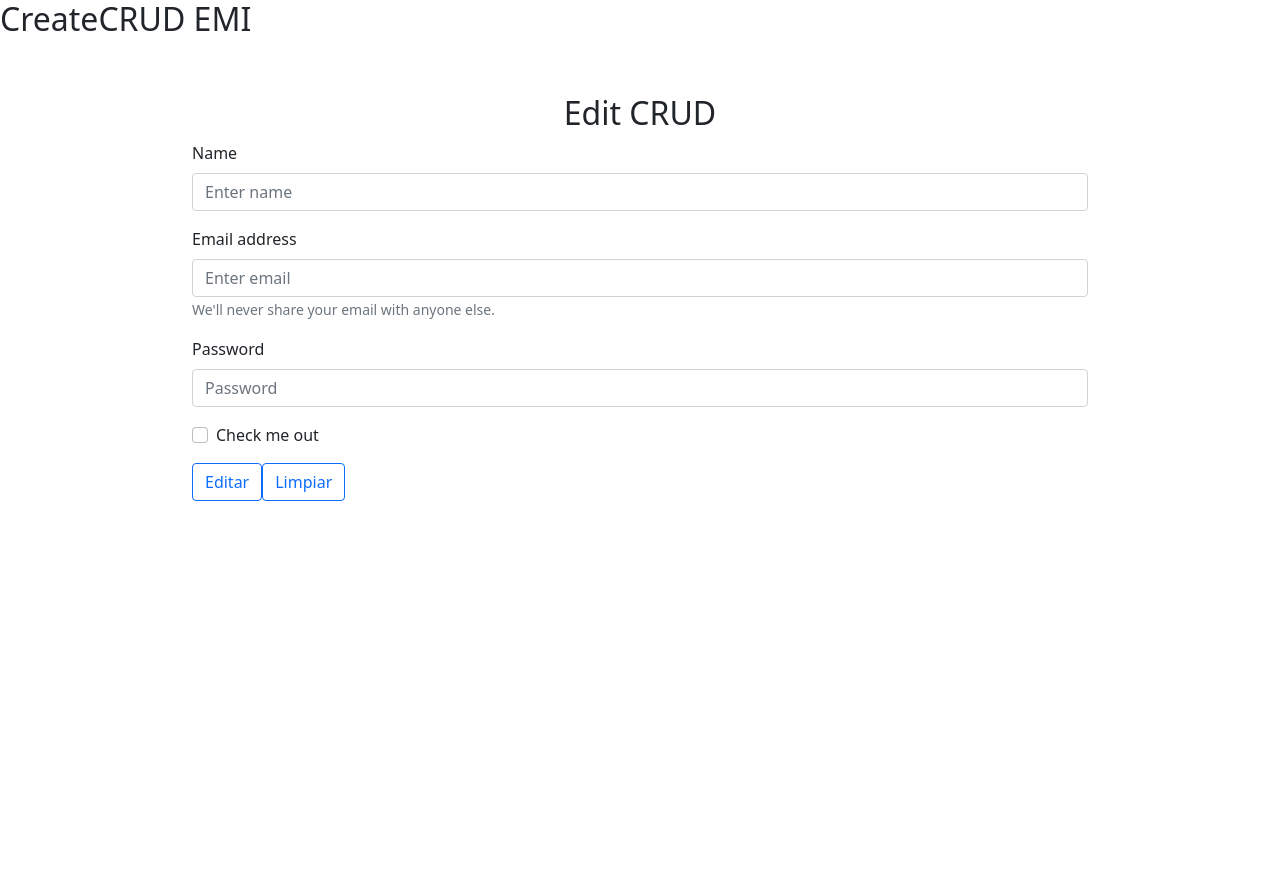
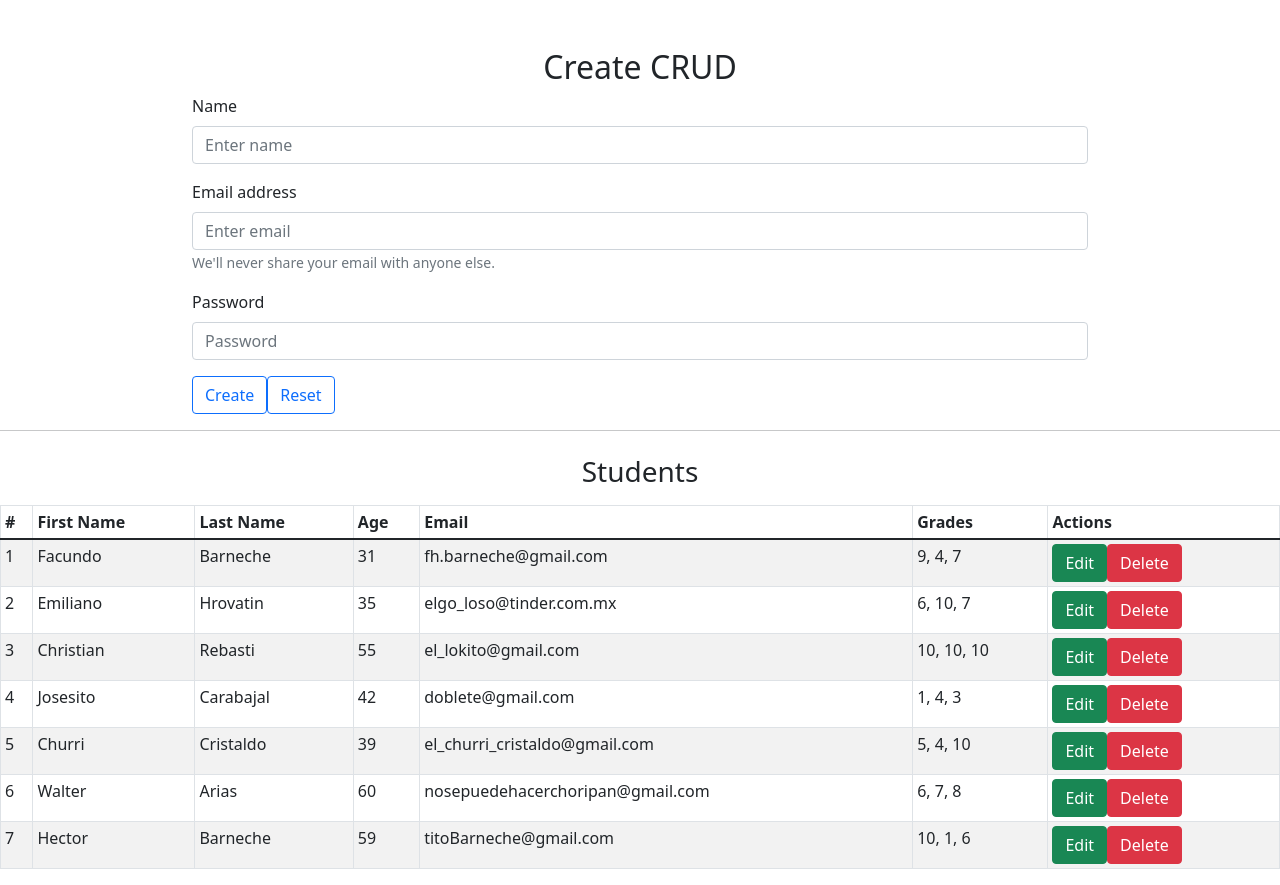
Before and after one commit to facubarneche/CRUDcolaborador, a React (Create React App) app in the folder crud-colaboracion/: page / in a window 1280 px wide. Before the commit the page ends 800 px from the top, so only its background shows below. Built offline with nearby package versions, Linux system fonts and the light colour scheme.

Commit message:
Se realizó una mejora respecto al diseño, se hizo dinamica la variable que contiene a los estudiantes entre otros pequeños cambios

```diff
--- a/crud-colaboracion/src/components/CRUDApp.jsx
+++ b/crud-colaboracion/src/components/CRUDApp.jsx
@@ -1,14 +1,77 @@
-import React from 'react'
-import CreateCRUD from './CreateCRUD'
-import EditCRUD from './EditCRUD'
+import React, { useState } from "react";
+import CreateStudent from "./CreateStudent";
+import CreateCRUD from "./CreateCRUD";
+import EditCRUD from "./EditCRUD";
+
+const initialDb = [
+  {
+    id: 1,
+    name: "Facundo",
+    lastName: "Barneche",
+    age: 31,
+    email: "fh.barneche@gmail.com",
+    grades: [9, 4, 7],
+  },
+  {
+    id: 2,
+    name: "Emiliano",
+    lastName: "Hrovatin",
+    age: 35,
+    email: "elgo_loso@tinder.com.mx",
+    grades: [6, 10, 7],
+  },
+  {
+    id: 3,
+    name: "Christian",
+    lastName: "Rebasti",
+    age: 55,
+    email: "el_lokito@gmail.com",
+    grades: [10, 10, 10],
+  },
+  {
+    id: 4,
+    name: "Josesito",
+    lastName: "Carabajal",
+    age: 42,
+    email: "doblete@gmail.com",
+    grades: [1, 4, 3],
+  },
+  {
+    id: 5,
+    name: "Churri",
+    lastName: "Cristaldo",
+    age: 39,
+    email: "el_churri_cristaldo@gmail.com",
+    grades: [5, 4, 10],
+  },
+  {
+    id: 6,
+    name: "Walter",
+    lastName: "Arias",
+    age: 60,
+    email: "nosepuedehacerchoripan@gmail.com",
+    grades: [6, 7, 8],
+  },
+  {
+    id: 7,
+    name: "Hector",
+    lastName: "Barneche",
+    age: 59,
+    email: "titoBarneche@gmail.com",
+    grades: [10, 1, 6],
+  },
+];
 
 const CRUDApp = () => {
+  const [modEdit, setModEdit] = useState(false);
+
   return (
     <div>
-        <CreateCRUD/>
-        <EditCRUD/>
+      {modEdit ? <EditCRUD /> : <CreateCRUD />}
+      <hr />
+      <CreateStudent initialDb={initialDb} setModEdit={setModEdit}/>
     </div>
-  )
-}
+  );
+};
 
-export default CRUDApp
+export default CRUDApp;
--- a/crud-colaboracion/src/components/CreateCRUD.jsx
+++ b/crud-colaboracion/src/components/CreateCRUD.jsx
@@ -1,11 +1,13 @@
-import React from 'react'
+import React from "react";
+import CreateForm from "./CreateForm";
 
 const CreateCRUD = () => {
   return (
-    <div>
-        <h2>CreateCRUD EMI</h2>
+    <div className="pt-5">
+      <h2 className="text-center">Create CRUD</h2>
+      <CreateForm />
     </div>
-  )
-}
+  );
+};
 
-export default CreateCRUD
+export default CreateCRUD;
--- /dev/null
+++ b/crud-colaboracion/src/components/CreateForm.css
@@ -0,0 +1,10 @@
+.formWitdh{
+    margin: 2rem;
+}
+
+@media (min-width: 768px) {
+  .formWitdh {
+    width: 70%;
+    margin: auto;
+  }
+}
--- /dev/null
+++ b/crud-colaboracion/src/components/CreateForm.jsx
@@ -0,0 +1,49 @@
+import React from 'react';
+import { Button, Form } from "react-bootstrap";
+import './CreateForm.css';
+
+
+const CreateForm = () => {
+
+  const handleSubmit = (e) =>{
+    e.preventDefault()
+  }
+
+  return (
+      <Form className="formWitdh ">
+          <Form.Group className="mb-3" controlId="formBasicName">
+          <Form.Label>Name</Form.Label>
+          <Form.Control type="text" placeholder="Enter name" />
+        </Form.Group>
+
+        <Form.Group className="mb-3" controlId="formBasicEmail">
+          <Form.Label>Email address</Form.Label>
+          <Form.Control type="email" placeholder="Enter email" />
+          <Form.Text className="text-muted">
+            We'll never share your email with anyone else.
+          </Form.Text>
+        </Form.Group>
+
+        <Form.Group className="mb-3" controlId="formBasicPassword">
+          <Form.Label>Password</Form.Label>
+          <Form.Control type="password" placeholder="Password" />
+        </Form.Group>
+
+        <Button
+          as="input"
+          type="submit"
+          value="Create"
+          variant="outline-primary"
+          onClick={handleSubmit}
+        />
+        <Button
+          as="input"
+          type="reset"
+          value="Reset"
+          variant="outline-primary"
+        />
+      </Form>
+  );
+};
+
+export default CreateForm;
--- /dev/null
+++ b/crud-colaboracion/src/components/CreateStudent.jsx
@@ -0,0 +1,30 @@
+import React from "react";
+import { Table } from "react-bootstrap";
+import CreateStudentRow from "./CreateStudentRow";
+
+const CreateStudent = ({ initialDb, setModEdit }) => {
+  return (
+    <div>
+      <h3 className="text-center py-2">Students</h3>
+
+      <Table striped bordered hover size="sm">
+        <thead>
+          <tr>
+            <th>#</th>
+            <th>First Name</th>
+            <th>Last Name</th>
+            <th>Age</th>
+            <th>Email</th>
+            <th>Grades</th>
+            <th>Actions</th>
+          </tr>
+        </thead>
+        <tbody>
+          <CreateStudentRow initialDb={initialDb} setModEdit={setModEdit}/>
+        </tbody>
+      </Table>
+    </div>
+  );
+};
+
+export default CreateStudent;
--- /dev/null
+++ b/crud-colaboracion/src/components/CreateStudentRow.jsx
@@ -0,0 +1,39 @@
+import React from "react";
+import { Button } from "react-bootstrap";
+
+const CreateStudentRow = ({ initialDb, setModEdit }) => {
+    const handleEdit = (value) =>{
+        setModEdit(value);
+    }
+  return (
+    <>
+      {initialDb.map((el) => (
+        <tr key={el.id}>
+          <td>{el.id}</td>
+          <td>{el.name}</td>
+          <td>{el.lastName}</td>
+          <td>{el.age}</td>
+          <td>{el.email}</td>
+          <td>{el.grades.join(", ")}</td>
+          <td>
+          <Button
+          as="input"
+          type="button"
+          value="Edit"
+          variant="success"
+          onClick={()=> handleEdit(true)}
+        />
+        <Button
+          as="input"
+          type="button"
+          value="Delete"
+          variant="danger"
+        />
+          </td>
+        </tr>
+      ))}
+    </>
+  );
+};
+
+export default CreateStudentRow;
--- a/crud-colaboracion/src/components/EditForm.jsx
+++ b/crud-colaboracion/src/components/EditForm.jsx
@@ -1,7 +1,6 @@
 import React from "react";
 import { Button, Form } from "react-bootstrap";
-import './EditForm.css'
-
+import "./EditForm.css";
 
 const EditForm = () => {
   return (
@@ -23,19 +22,17 @@ const EditForm = () => {
         <Form.Label>Password</Form.Label>
         <Form.Control type="password" placeholder="Password" />
       </Form.Group>
-        <Form.Group className="mb-3" controlId="formBasicCheckbox">
-          <Form.Check type="checkbox" label="Check me out" />
-        </Form.Group>
+
       <Button
         as="input"
         type="submit"
-          value="Editar"
+        value="Edit"
         variant="outline-primary"
       />
       <Button
         as="input"
         type="reset"
-          value="Limpiar"
+        value="Reset"
         variant="outline-primary"
       />
     </Form>
```
Also changed, not shown: crud-colaboracion/src/components/Bd.jsx (deleted, +0 -51 lines). Lines whose indentation alone changed are shown as unchanged.
